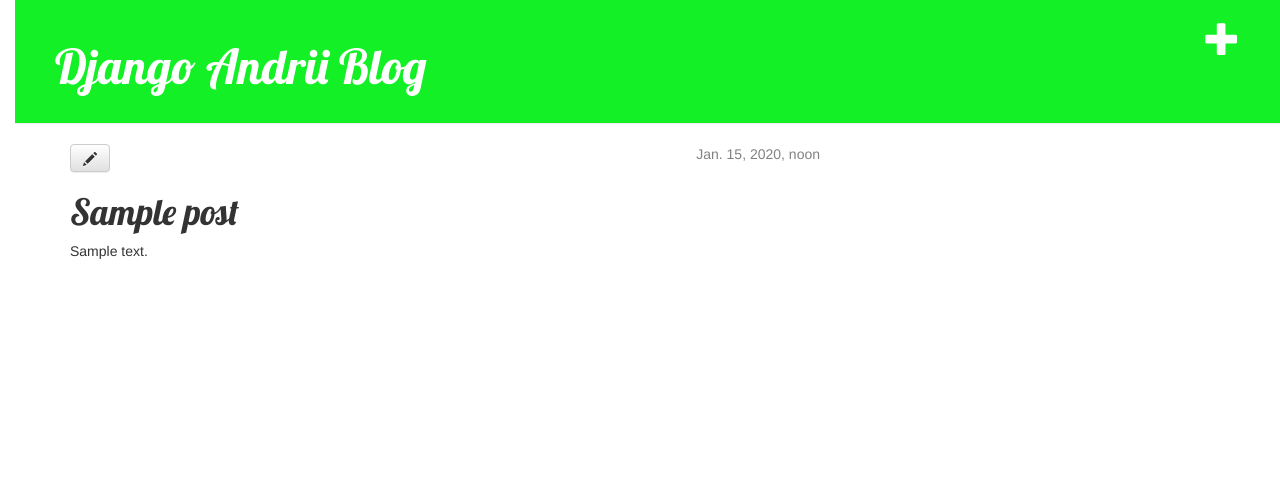
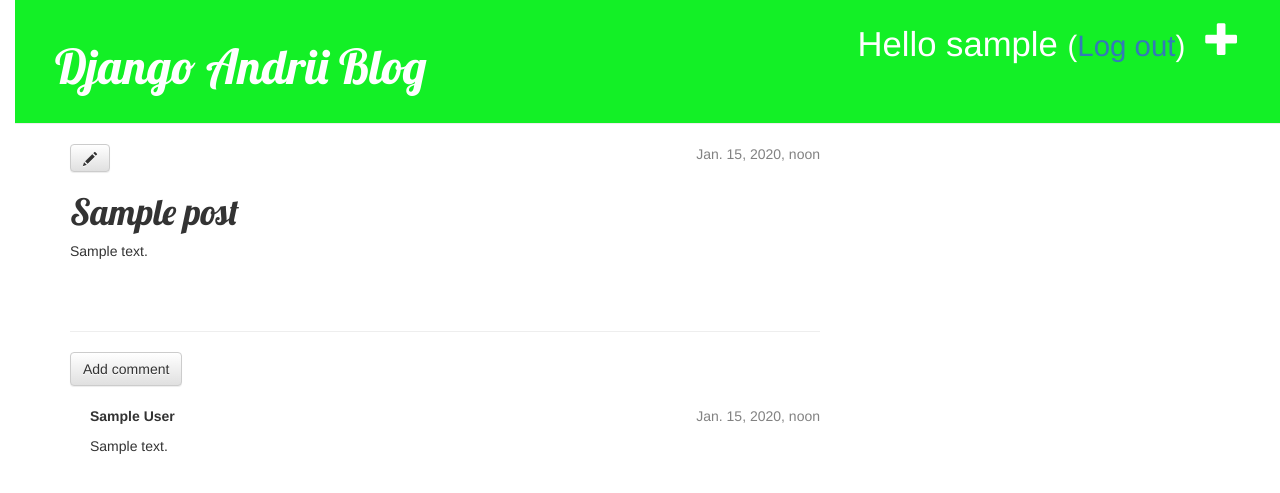
Before and after one commit to PyIgniter/my-first-blog, a Django app: page /post/1/ in a window 1280 px wide. Shown: the top 493 px of the page. Run offline with Django 3.2, Linux system fonts and the light colour scheme; a user stored in the database is signed in; tables that the repository leaves empty hold one stand-in row (values such as "Sample post"); some libraries are stand-ins or nearby versions.

Commit message:
Added security, comment to create/approve comment.

```diff
--- a/blog/admin.py
+++ b/blog/admin.py
@@ -1,4 +1,5 @@
 from django.contrib import admin
-from .models import Post
+from .models import Post, Comment
 
 admin.site.register(Post)
+admin.site.register(Comment)
--- a/blog/models.py
+++ b/blog/models.py
@@ -1,7 +1,8 @@
 from django.db import models
 from django.utils import timezone
+
 from django.shortcuts import render
-# from .models import Post
+# from .mod els import Post
 
 
 
@@ -17,6 +18,22 @@
     def publish(self):
         self.published_date = timezone.now()
         self.save()
+    def approved_comments(self):
+        return self.comments.filter(approved_comment=True)
 
     def __str__(self):
         return self.title
+
+class Comment(models.Model):
+    post = models.ForeignKey('blog.Post', related_name='comments', on_delete=models.PROTECT)
+    author = models.CharField(max_length=200)
+    text = models.TextField()
+    created_date = models.DateTimeField(default=timezone.now)
+    approved_comment = models.BooleanField(default=False)
+
+    def approve(self):
+        self.approved_comment = True
+        self.save()
+
+    def __str__(self):
+        return self.text
--- a/blog/static/css/blog.css
+++ b/blog/static/css/blog.css
@@ -60,3 +60,6 @@
     margin-top: 0;
     padding: 5px 5px 5px 5px;
 }
+.comment {
+    margin: 20px 0px 20px 20px;
+}
--- a/blog/templates/blog/base.html
+++ b/blog/templates/blog/base.html
@@ -11,6 +11,9 @@
 	    <div class="page-header">
 	        {% if user.is_authenticated %}
 			    <a href="{% url 'post_new' %}" class="top-menu"><span class="glyphicon glyphicon-plus"></span></a>
+			    <p class="top-menu">Hello {{ user.username }} <small>(<a href="{% url 'logout' %}">Log out</a>)</small></p>
+			{% else %}
+            	<a href="{% url 'login' %}" class="top-menu"><span class="glyphicon glyphicon-lock"></span></a>
 			{% endif %}
 	        <h1><a href="/">Django Andrii Blog</a></h1>
 	    </div>
--- a/blog/templates/blog/post_detail.html
+++ b/blog/templates/blog/post_detail.html
@@ -15,4 +15,23 @@
         <h1>{{ post.title }}</h1>
         <p>{{ post.text|linebreaksbr }}</p>
     </div>
+    <hr>
+    <a class="btn btn-default" href="{% url 'add_comment_to_post' pk=post.pk %}">Add comment</a>
+	{% for comment in post.comments.all %}
+    {% if user.is_authenticated or comment.approved_comment %}
+    <div class="comment">
+        <div class="date">
+            {{ comment.created_date }}
+            {% if not comment.approved_comment %}
+                <a class="btn btn-default" href="{% url 'comment_remove' pk=comment.pk %}"><span class="glyphicon glyphicon-remove"></span></a>
+                <a class="btn btn-default" href="{% url 'comment_approve' pk=comment.pk %}"><span class="glyphicon glyphicon-ok"></span></a>
+            {% endif %}
+        </div>
+        <strong>{{ comment.author }}</strong>
+        <p>{{ comment.text|linebreaks }}</p>
+    </div>
+    {% endif %}
+{% empty %}
+    <p>No comments here yet :(</p>
+{% endfor %}
 {% endblock %}
--- a/blog/templates/blog/post_list.html
+++ b/blog/templates/blog/post_list.html
@@ -8,6 +8,7 @@
             </div>
             <h1><a href="{% url 'post_detail' pk=post.pk %}">{{ post.title }}</a></h1>
             <p>{{ post.text|linebreaksbr }}</p>
+            <a href="{% url 'post_detail' pk=post.pk %}">Comments: {{ post.approved_comments.count }}</a>
         </div>
     {% endfor %}
-{% endblock %}
+{% endblock content %}
--- a/blog/urls.py
+++ b/blog/urls.py
@@ -12,5 +12,12 @@
     # url(r'^post/new/$', views.post_new, name='post_new'),
     path('post/<int:pk>/edit/', views.post_edit, name='post_edit'),
     # url(r'^post/(?P<pk>[0-9]+)/edit/$', views.post_edit, name='post_edit'),
+    path('post/<int:pk>/comment/', views.add_comment_to_post, name='add_comment_to_post'),
+    # url(r'^post/(?P<pk>\d+)/comment/$', views.add_comment_to_post, name='add_comment_to_post'),
+
+    path('comment/<int:pk>/approve/', views.comment_approve, name='comment_approve'),
+	path('comment/<int:pk>/remove/', views.comment_remove, name='comment_remove'),
+    # url(r'^comment/(?P<pk>\d+)/approve/$', views.comment_approve, name='comment_approve'),
+	# url(r'^comment/(?P<pk>\d+)/remove/$', views.comment_remove, name='comment_remove'),
 
 ]
--- a/blog/views.py
+++ b/blog/views.py
@@ -1,7 +1,8 @@
 from django.shortcuts import render, get_object_or_404, redirect
 from django.utils import timezone
-from .models import Post
-from .forms import PostForm
+from .models import Post, Comment
+from .forms import PostForm, CommentForm
+from django.contrib.auth.decorators import login_required
 
 # Create your views here.
 
@@ -13,6 +14,7 @@
     post = get_object_or_404(Post, pk=pk)
     return render(request, 'blog/post_detail.html', {'post': post})
 
+@login_required
 def post_new(request):
     if request.method == "POST":
         form = PostForm(request.POST)
@@ -25,7 +27,7 @@
     else:
         form = PostForm()
     return render(request, 'blog/post_edit.html', {'form': form})
-
+@login_required
 def post_edit(request, pk):
     post = get_object_or_404(Post, pk=pk)
     if request.method == "POST":
@@ -39,3 +41,28 @@
     else:
         form = PostForm(instance=post)
     return render(request, 'blog/post_edit.html', {'form': form})
+
+def add_comment_to_post(request, pk):
+    post = get_object_or_404(Post, pk=pk)
+    if request.method == "POST":
+        form = CommentForm(request.POST)
+        if form.is_valid():
+            comment = form.save(commit=False)
+            comment.post = post
+            comment.save()
+            return redirect('post_detail', pk=post.pk)
+    else:
+        form = CommentForm()
+    return render(request, 'blog/add_comment_to_post.html', {'form': form})
+
+@login_required
+def comment_approve(request, pk):
+    comment = get_object_or_404(Comment, pk=pk)
+    comment.approve()
+    return redirect('post_detail', pk=comment.post.pk)
+
+@login_required
+def comment_remove(request, pk):
+    comment = get_object_or_404(Comment, pk=pk)
+    comment.delete()
+    return redirect('post_detail', pk=comment.post.pk)
--- a/mysite/settings.py
+++ b/mysite/settings.py
@@ -120,3 +120,5 @@
 
 STATIC_URL = '/static/'
 STATIC_ROOT = os.path.join(BASE_DIR, 'static')
+
+LOGIN_REDIRECT_URL = '/'
--- a/mysite/urls.py
+++ b/mysite/urls.py
@@ -16,8 +16,14 @@
 from django.urls import include, path
 from django.contrib import admin
 
+from django.contrib.auth import views
+
 urlpatterns = [
     path('', include('blog.urls')),
     path('blog/', include('blog.urls')),
     path('admin/', admin.site.urls),
+    path('accounts/login/', views.login, name='login'),
+    # url(r'^accounts/login/$', views.login, name='login')
+	path('accounts/logout/', views.logout, name='logout', kwargs={'next_page': '/'}),
+    # url(r'^accounts/logout/$', views.logout, name='logout', kwargs={'next_page': '/'}),
 ]
```
Also changed, not shown: blog/forms.py (+7 -1 lines), blog/templates/blog/add_comment_to_post.html (added, +9 -0 lines), blog/templates/registration/login.html (added, +24 -0 lines), blog/migrations/0002_comment.py (added).
